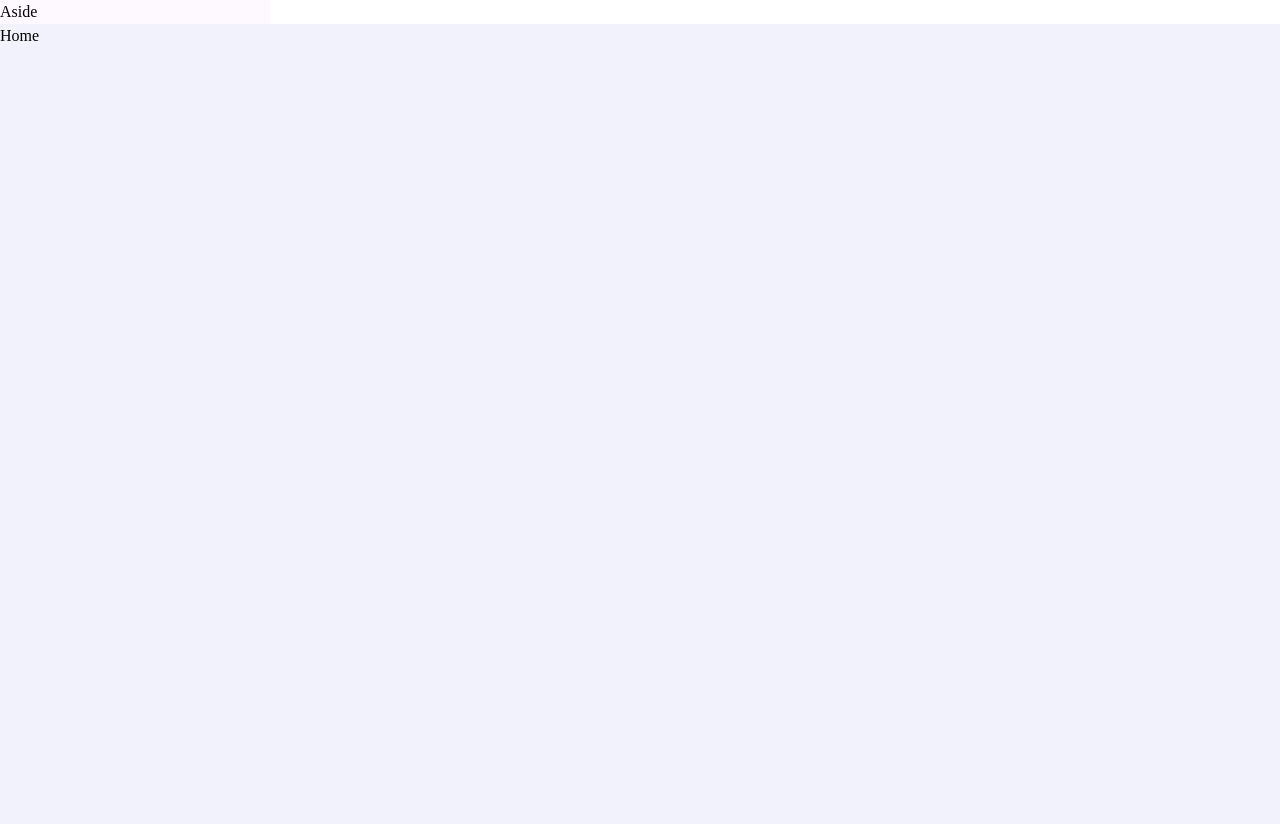
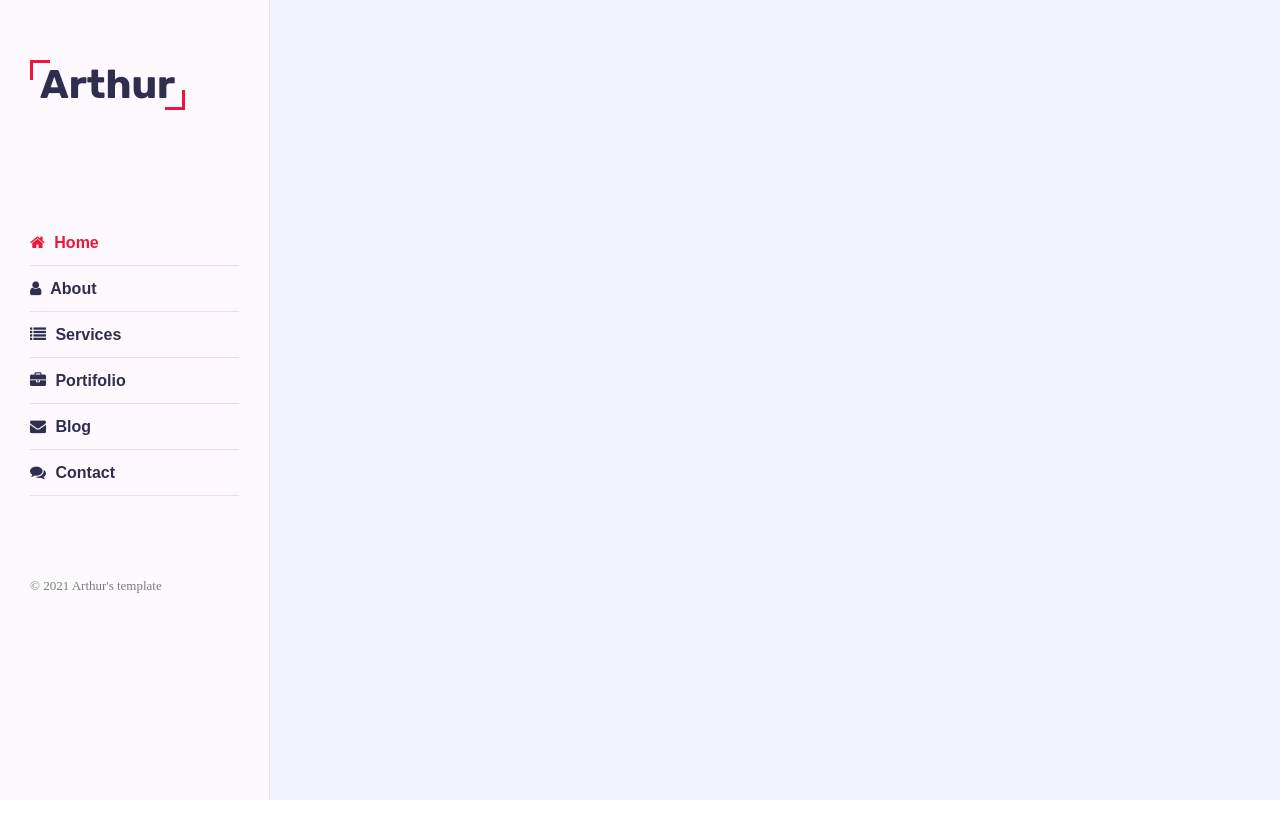
Before and after one commit to arthur607/arthurPage, a plain HTML site: page index.html in a window 1280 px wide. After the commit the page ends 800 px from the top, so only its background shows below. Drawn offline with Linux system fonts and the light colour scheme.

Commit message:
aside-complete

```diff
--- a/css/skins/pink.css
+++ b/css/skins/pink.css
@@ -0,0 +1,13 @@
+.aside .logo a::before{
+    border-top:solid #ec1839;
+    border-left:solid #ec1839;
+}
+
+.aside .logo a::after{
+    border-right:solid #ec1839;
+    border-bottom:solid #ec1839;
+}
+
+.aside .nav li a:hover,
+.aside .nav li a.active{
+    color: #ec1839;}
--- a/css/style.css
+++ b/css/style.css
@@ -8,13 +8,14 @@
 body{
     margin: 0;
     line-height: 1.5;
+    font-size: 16px;
 }
 
  *{
      margin: 0;
      padding: 0;
      outline: none;
-     text-decoration: 0;
+     text-decoration: none;
      box-sizing: border-box;
  }
 
@@ -24,12 +25,85 @@ body{
  .section{
      background-color: #f2f2fc;
      min-height: 100vh;
+     display: block;
  }
- .main-content{
+ .main-context{
      padding-left: 270px;
  }
                 /* Aside */
 .aside{
     width: 270px;
     background-color: #fdf9ff;
+    position: fixed;
+    height: 100%;
+    left: 0;
+    top: 0;
+    z-index: 10;
+    border-right: 1px solid#e8dfec ;
+    padding: 30px;
 }
+
+.aside .logo{
+    padding: 30px 0;
+}
+.aside .logo a{
+    font-size: 40px;
+    color:#302e4d;
+    font-family: 'Rubik', sans-serif;
+    font-weight: 700;
+    text-decoration: none;
+    display: inline-block;
+    position: relative ;
+    padding: 0 10px;
+    line-height: 50px;
+}
+.aside .logo a::before{
+    content: '';
+    height: 20px;
+    width: 20px;
+    position: absolute;
+    top: 0;
+    left: 0;
+}
+.aside .logo a::after{
+    content: '';
+    height: 20px;
+    width: 20px;
+    position: absolute;
+    bottom: 0;
+    right: 0;
+}
+
+.aside .nav{
+    list-style: none;
+    margin: 80px 0;
+    padding: 0;
+}
+.aside .nav li{
+    display: block;
+}
+.aside .nav li a{
+    font-size: 16px;
+    font-weight: 600;
+    color: #302e4d;
+    text-decoration: none;
+    line-height: 45px;
+    font-family: sans-serif;
+    display: block;
+    border-bottom: 1px solid#e8dfec;
+    -webkit-transition: all 0.3s ease;
+    transition: all 0.3s ease;
+}
+
+.aside .nav li a:not(.active):hover{
+    padding-left: 5px;
+}
+
+
+.aside .nav li a .fa {
+    margin-right: 5px;
+}
+.aside .copyright-text{
+    font-size:13px;
+    color: #7d7d7d;
+}
--- a/index.html
+++ b/index.html
@@ -13,7 +13,24 @@
   <div class="main-container">
       <!-- Aside -->
     <div class="aside">
-      Aside
+      <!-- Logo -->
+      <div class="logo">
+        <a href="#">Arthur</a>
+      </div>
+      <!-- Nav -->
+      <ul class="nav">
+        <li><a href="#" class="active"><i class="fa fa-home"></i> Home</a></li>
+        <li><a href="#"><i class="fa fa-user"></i> About</a></li>
+        <li><a href="#"><i class="fa fa-list"></i> Services</a></li>
+        <li><a href="#"><i class="fa fa-briefcase"></i> Portifolio</a></li>
+        <li><a href="#"><i class="fa fa-envelope"></i> Blog</a></li>
+        <li><a href="#"><i class="fa fa-comments"></i> Contact</a></li>
+      </ul>
+      <!-- Copyright -->
+      <div class="copyright-text">
+        &copy; 2021 Arthur's template
+
+      </div>
 
     </div>
       <!--End Aside -->
@@ -21,7 +38,7 @@
       <!-- Main Context  -->
       <div class="main-context">
         <section class="home section">
-          Home
+
         </section>
 
       </div>
```
